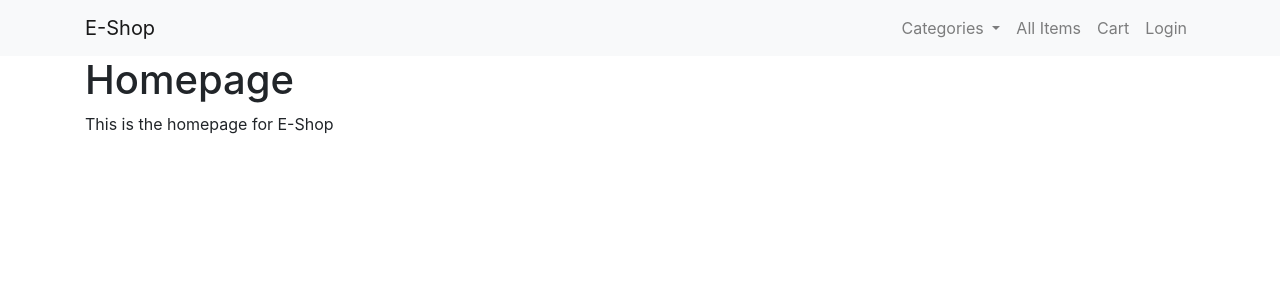
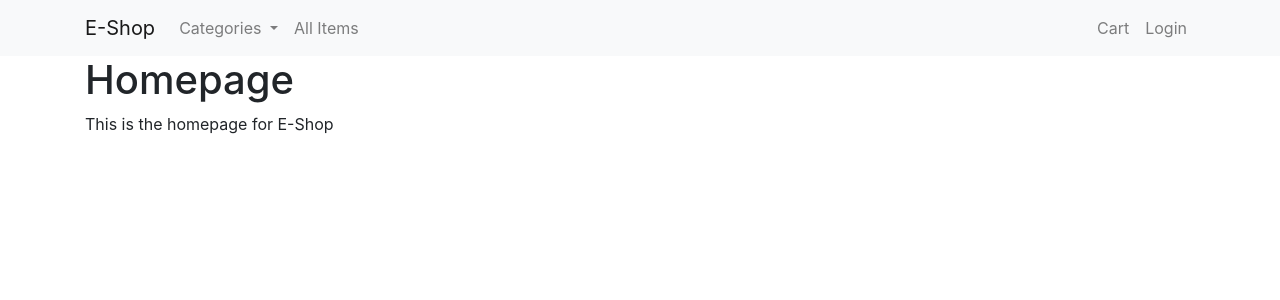
Before and after one commit to rafattu5har/e-shop, a Django app: page / in a window 1280 px wide. Shown: the top 300 px of the page. Run offline with Django 3.2, Linux system fonts and the light colour scheme.

Commit message:
updating the base template

```diff
--- a/e_shop/templates/base.html
+++ b/e_shop/templates/base.html
@@ -15,7 +15,7 @@
     <nav class='navbar navbar-expand-lg navbar-light bg-light'>
       <div class="container">
         <a class="navbar-brand" href="#">E-Shop</a>
-        <ul class="nav navbar-nav navbar-right">
+        <ul class="nav navbar-nav mr-auto">
           <li class="nav-item dropdown">
             <a class="nav-link dropdown-toggle" href="#" id="navbarScrollingDropdown" role="button" data-toggle="dropdown" aria-expanded="false">
               Categories
@@ -28,6 +28,8 @@
             </ul>
           </li>
           <li class="nav-item"><a class="nav-link" href="#">All Items</a></li>
+        </ul>
+        <ul class="nav navbar-nav">
           <li class="nav-item"><a class="nav-link" href="#">Cart</a></li>
           <li class="nav-item"><a class="nav-link" href="#">Login</a></li>
         </ul>
```
